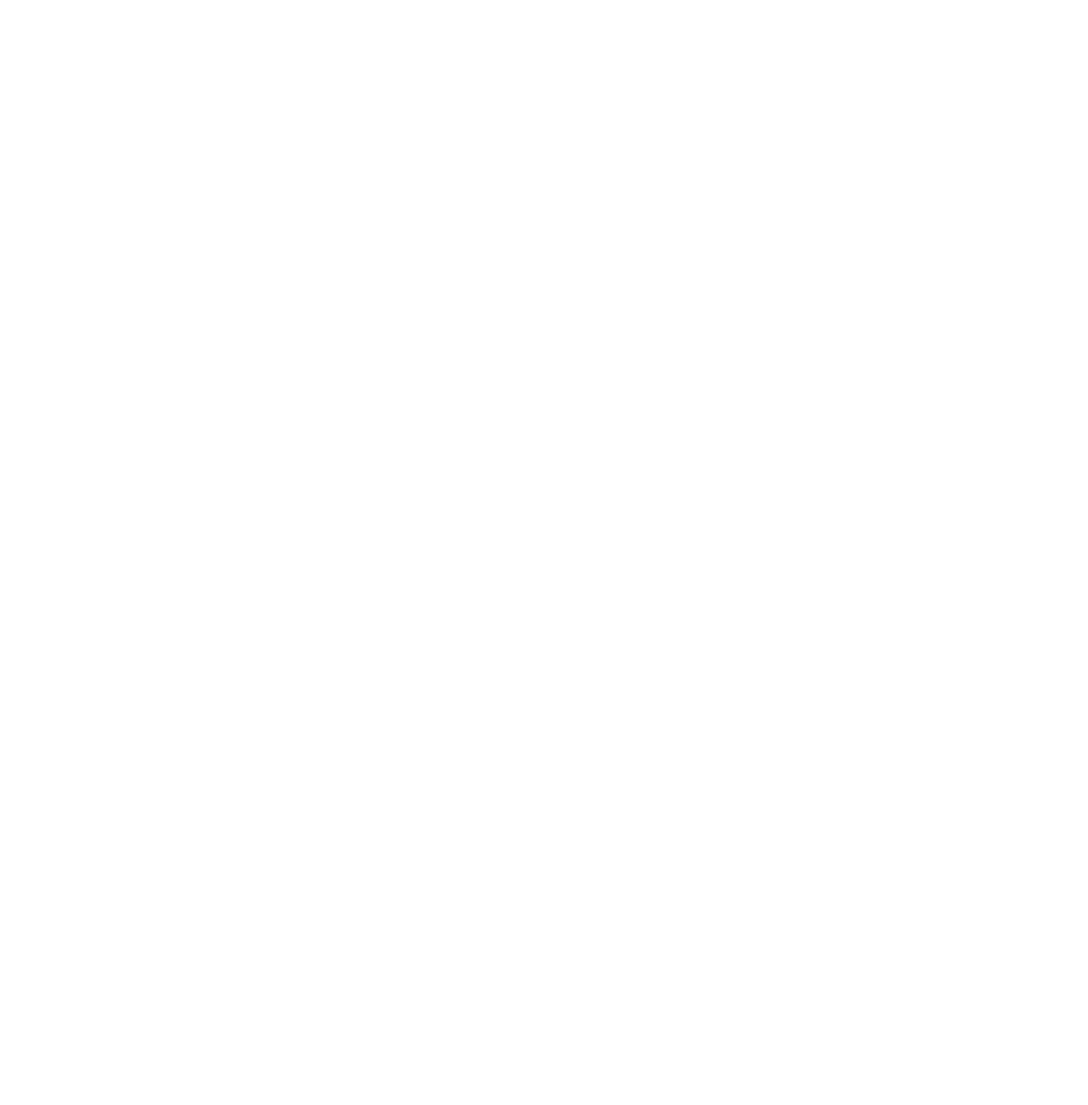
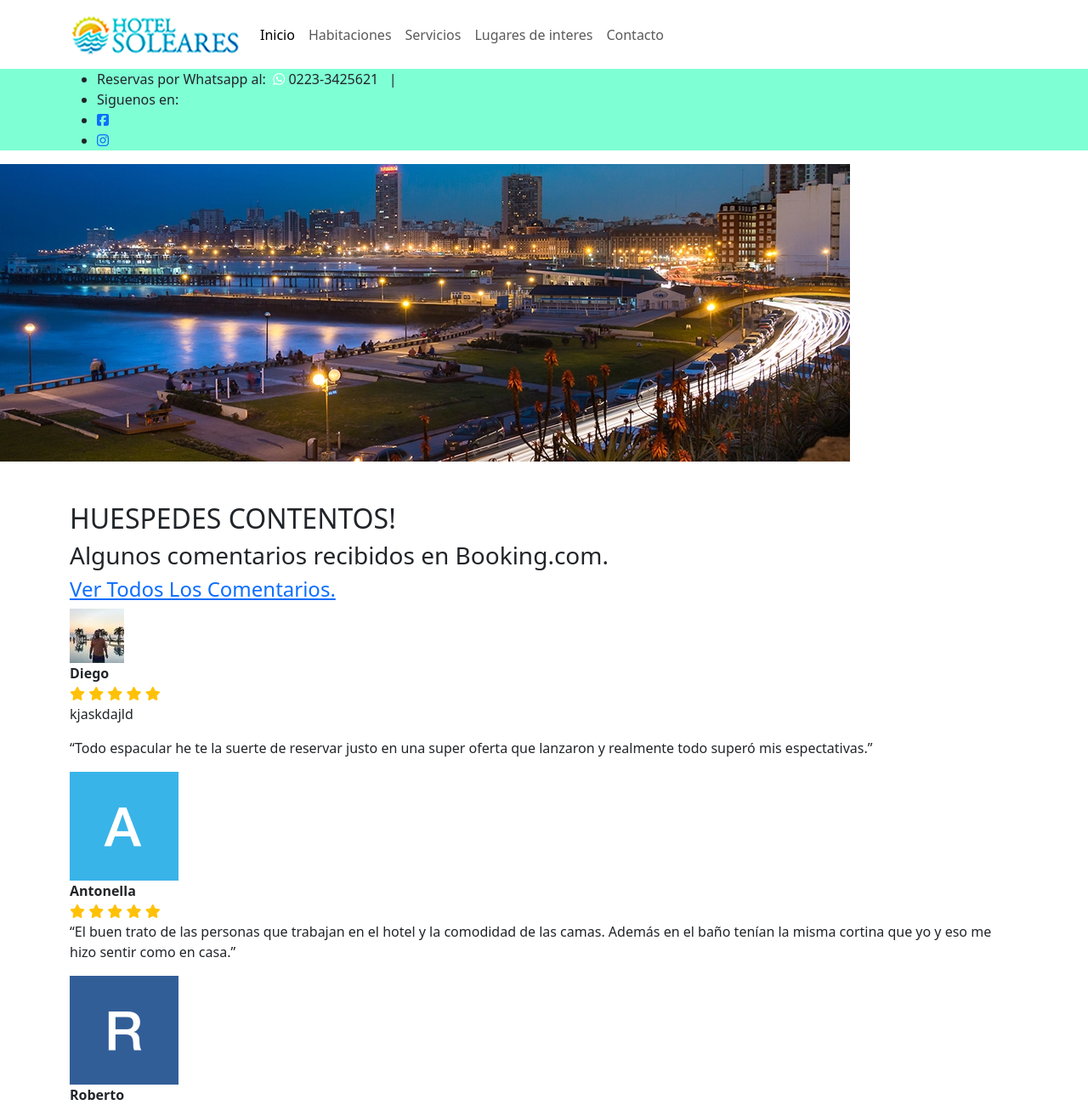
Before and after one commit to sslucasmv/entrega3lucasvolpe, a plain HTML site: page hola.html in a window 1280 px wide. Shown: the top 1300 px of the page at 85% size. Before the commit the page ends 800 px from the top, so only its background shows below. Drawn offline with nearby package versions, Linux system fonts and the light colour scheme.

Commit message:
archivo hola y footer cambiados

```diff
--- a/hola.html
+++ b/hola.html
@@ -0,0 +1,234 @@
+<!DOCTYPE html>
+<html lang="en">
+<head>
+    <meta charset="UTF-8">
+    <meta name="viewport" content="width=device-width, initial-scale=1.0">
+    <link href="css/estilos.css" rel="stylesheet">
+    <link href="css/normalize.css" rel="stylesheet">
+    <link href="https://cdn.jsdelivr.net/npm/bootstrap@5.3.2/dist/css/bootstrap.min.css" rel="stylesheet" integrity="sha384-T3c6CoIi6uLrA9TneNEoa7RxnatzjcDSCmG1MXxSR1GAsXEV/Dwwykc2MPK8M2HN" crossorigin="anonymous">
+    <script src="https://kit.fontawesome.com/6421b44a28.js" crossorigin="anonymous"></script>
+
+    <link href="https://fonts.googleapis.com/css2?family=IBM+Plex+Sans:ital,wght@0,100;0,200;0,300;0,400;0,500;0,600;0,700;1,100;1,200;1,300;1,400;1,500;1,600;1,700&family=Karla:ital,wght@0,200..800;1,200..800&display=swap" rel="stylesheet">
+    <link href="https://fonts.googleapis.com/css2?family=Karla:ital,wght@0,200..800;1,200..800&display=swap" rel="stylesheet">
+
+
+    <title>Hotel Soleares</title>
+</head>
+<body>
+    <header style="background-color: aquamarine;">
+    <nav class="navbar navbar-expand-lg bg-white d-flex ">
+                <div class="container-lg">
+
+          <a class="navbar-brand logo" href="#"><img src="/img/logo-nav2.png"></a>
+
+          <button class="navbar-toggler"type="button" data-bs-toggle="collapse" data-bs-target="#navbarNav" aria-controls="navbarNav" aria-expanded="false" aria-label="Toggle navigation">
+            <span class="navbar-toggler-icon"></span>
+          </button>
+
+          <div class="collapse navbar-collapse jcflex-end" id="navbarNav">
+            <ul class="navbar-nav nav-fs">
+              <li class="nav-item">
+                <a class="nav-link active" aria-current="page" href="/index.html">Inicio</a>
+              </li>
+              <li class="nav-item">
+                <a class="nav-link" href="pages/habitaciones.html">Habitaciones</a>
+              </li>
+              <li class="nav-item">
+                <a class="nav-link" href="pages/servicios.html">Servicios</a>
+              </li>
+              <li class="nav-item">
+                <a class="nav-link" href="pages/paseos.html">Lugares de interes</a>
+              </li>
+              <li class="nav-item">
+                <a class="nav-link" href="pages/contacto.html">Contacto</a>
+              </li>
+            </ul>
+          </div>
+        </div><!-- container lg centrado -->
+      </nav>
+
+      <div class="container-fluid redes">
+      <div class="container">
+      <nav class="redes-sociales">
+      <ul>
+        <li>
+        <span class="text-gray">Reservas por Whatsapp al:</span>&nbsp;
+        <i class="fa-brands fa-whatsapp text-white mr-4"></i>
+        0223-3425621 &nbsp; |
+        </li>
+        <li>
+          Siguenos en:
+          </li>
+          <li>
+          <a href="https://www.facebook.com/HotelSolearesMDP/?locale=es_LA" class="redessociales">
+            <i class="fa fa-facebook-square" aria-hidden="true"></i>
+          </a>
+        </li>
+        <li>
+          <a href="https://www.instagram.com/hotelsoleares/">
+          <i class="fa fa-instagram" aria-hidden="true"></i>
+          </a>
+        </li>
+      </ul>
+      </nav>
+      </div>
+
+    </div>
+      </header>
+
+      <main>
+
+        <section>
+          <img src="/img/banner.jpg" class="banner">
+
+        </div>
+
+
+
+      <section class="container-fluid pt-5 bg-com">
+        <div class="container">
+              <div class="titulo-booking">
+                <h2>HUESPEDES CONTENTOS!</h2>
+                <h3>Algunos comentarios recibidos en Booking.com.</h3>
+                  <h4><a class="w-100" href="https://www.booking.com/hotel/ar/soleares.es-ar.html#tab-reviews" target="_blank">Ver Todos Los Comentarios.</a></h4>
+              </div>
+
+              <!-- cards comments  -->
+
+              <div class="cont-comment">
+                  <div class="card-comment">
+                    <div class="card-comment-header">
+                      <img src="/img/descarga.jfif" class="avatar">
+                      <div class="title-user">
+                          <div class="comment-name">
+                            <b>Diego</b>
+                          </div>
+                          <div class="comment-stars">
+                            <i class="fa fa-star text-warning" aria-hidden="true"></i>
+                            <i class="fa fa-star text-warning" aria-hidden="true"></i>
+                            <i class="fa fa-star text-warning" aria-hidden="true"></i>
+                            <i class="fa fa-star text-warning" aria-hidden="true"></i>
+                            <i class="fa fa-star text-warning" aria-hidden="true"></i>
+                          </div>
+                        </div>
+                    </div><p>kjaskdajld</p>
+                    <blockquote class="comment">
+                      <p class="p-comment">
+                        “Todo espacular he te la suerte de reservar justo en una super oferta que lanzaron y realmente todo superó mis espectativas.”
+                      </p>
+                    </blockquote>
+                  </div>
+
+                  <div class="card-comment">
+                    <div class="card-comment-header">
+                      <img src="/img/avatar-a.png" class="avatar">
+                      <div class="title-user">
+                          <div class="comment-name">
+                            <b>Antonella</b>
+                          </div>
+                          <div class="comment-stars">
+                            <i class="fa fa-star text-warning" aria-hidden="true"></i>
+                            <i class="fa fa-star text-warning" aria-hidden="true"></i>
+                            <i class="fa fa-star text-warning" aria-hidden="true"></i>
+                            <i class="fa fa-star text-warning" aria-hidden="true"></i>
+                            <i class="fa fa-star text-warning" aria-hidden="true"></i>
+                          </div>
+                        </div>
+                    </div>
+                    <blockquote class="comment">
+                      <p class="p-comment">
+                        “El buen trato de las personas que trabajan en el hotel y la comodidad de las camas. Además en el baño tenían la misma cortina que yo y eso me hizo sentir como en casa.”
+                      </p>
+                    </blockquote>
+                  </div>
+
+                  <div class="card-comment">
+                    <div class="card-comment-header">
+                      <img src="/img/avatar-r.png" class="avatar">
+                      <div class="title-user">
+                          <div class="comment-name">
+                            <b>Roberto</b>
+                          </div>
+                          <div class="comment-stars">
+                            <i class="fa fa-star text-warning" aria-hidden="true"></i>
+                            <i class="fa fa-star text-warning" aria-hidden="true"></i>
+                            <i class="fa fa-star text-warning" aria-hidden="true"></i>
+                            <i class="fa fa-star text-warning" aria-hidden="true"></i>
+                            <i class="fa fa-star text-warning" aria-hidden="true"></i>
+                          </div>
+                        </div>
+                    </div>
+                    <blockquote class="comment">
+                      <p class="p-comment">
+                        “súper cómodas las camas,súper limpio ,desayuno impecable el personal muy amables ,si vas en auto siempre tenes lugar para estacionar en la vía pública.”
+                      </p>
+                    </blockquote>
+                  </div>
+
+
+
+              </div>
+              <!-- end card comments -->
+        </div>
+
+      </section>
+
+      </main>
+
+
+          <!-- footer -->
+<footer class="bg-dark mt-4">
+  <div class="container">
+    <div class="row footer-items">
+      <div class="col-3">
+        <h3>Hotel soleares</h3>
+        <hr>
+        <p>Desde 1985, atendido por sus dueños, haciendo que pases las mejores vacaciones en familia.
+        ¡Te Esperamos!</p>
+      </div>
+
+    <div class="col-3">
+      <h3>Datos del Hotel</h3>
+      <hr>
+      <ul>
+        <li>Gral.Pacheco 2168, Mar del Plata</li>
+        <li>info@hotelsoleares.com.ar</li>
+        <li> +54 9 223 4840818</li>
+        <li>+54 9 223 4842794</li>
+      </ul>
+    </div>
+
+    <div class="col-3">
+      <h3>Mapa del sitio</h3>
+      <hr>
+      <ul>
+        <li><a href="">Inicio</a></li>
+        <li><a href="">Habitaciones</a></li>
+        <li><a href=""> Servicios</a></li>
+        <li><a href="">Lugares de interes</a></li>
+        <li><a href="">Contacto</a></li>
+      </ul>
+    </div>
+
+    <div class="col-3">
+      <h3>Siguenos:</h3>
+      <hr>
+      <ul>
+        <li><a href="https://www.facebook.com/HotelSolearesMDP/?locale=es_LA">Facebook</a></li>
+        <li><a href="https://www.instagram.com/hotelsoleares/">Instagram</a></li>
+        <li><a href="https://api.whatsapp.com/send/?phone=5492233425621&text&type=phone_number&app_absent=0">Whatsapp</a></li>
+      </ul>
+    </div>
+
+      <div class="col-12 mt-4 text-alignC">
+        <p>todo los derechos reservados | Hotel Soleares 2024</p>
+      </div>
+    </div>
+  </div>
+</footer>
+<!-- end footer -->
+
+    <script src="https://cdn.jsdelivr.net/npm/bootstrap@5.3.2/dist/js/bootstrap.bundle.min.js" integrity="sha384-C6RzsynM9kWDrMNeT87bh95OGNyZPhcTNXj1NW7RuBCsyN/o0jlpcV8Qyq46cDfL" crossorigin="anonymous"></script>
+</body>
+
+</html>
```
Also changed, not shown: index.html (+3 -3 lines).
